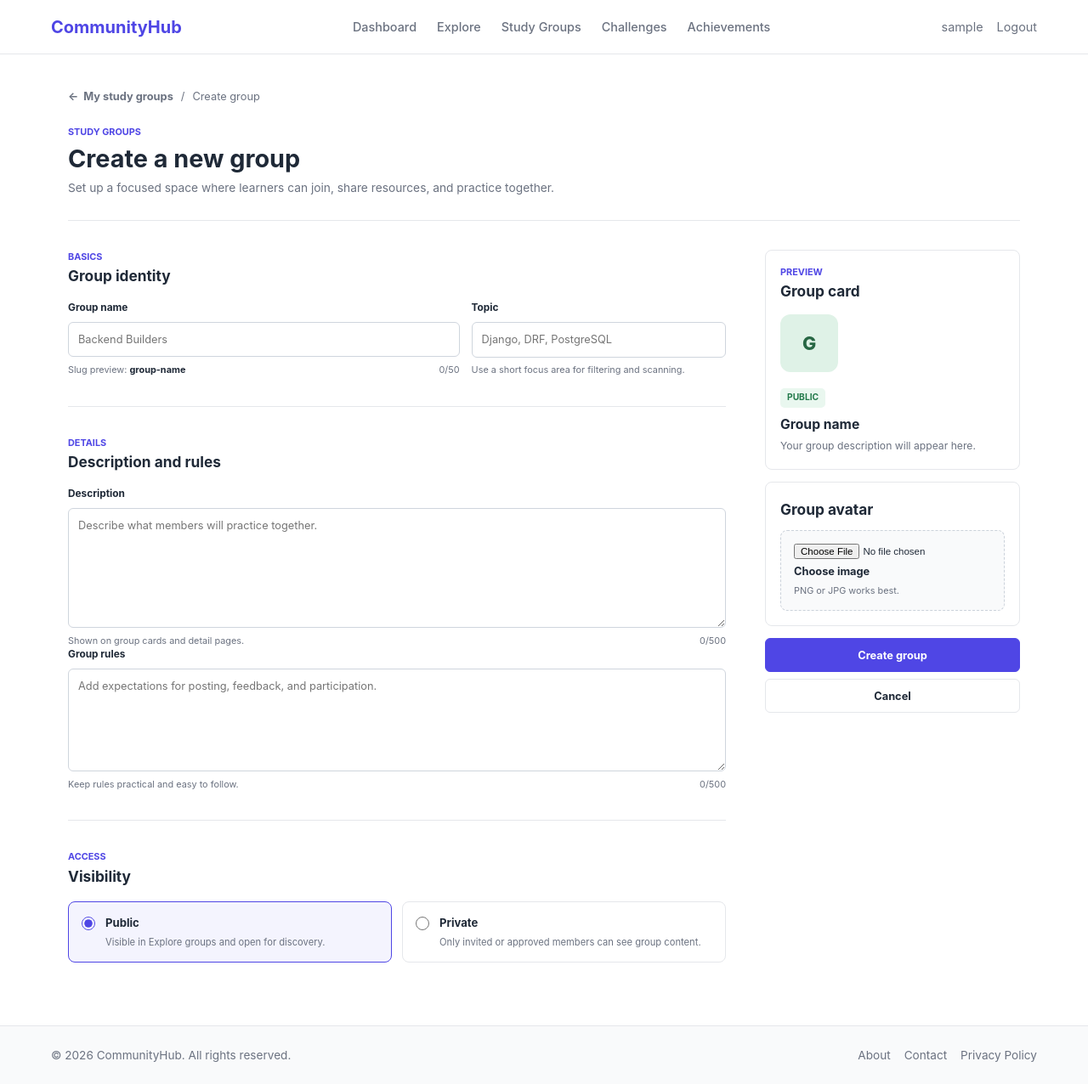
After one commit to arsenibatullin21-web/skillsprint, a Django app: page /groups/create/ in a window 1280 px wide. The commit adds this page. Shown: the whole page at 85% size. Run offline with Django 5.2, Linux system fonts and the light colour scheme; the visitor is signed in with stand-in values (Sample User, id 1).

Commit message:
StudyGroup: group create page logic with new models

```diff
--- a/study_groups/forms.py
+++ b/study_groups/forms.py
@@ -0,0 +1,10 @@
+from django import forms
+
+from study_groups.models import StudyGroup
+
+
+class GroupCreateForm(forms.ModelForm):
+
+    class Meta:
+        model = StudyGroup
+        fields = ['name', 'description', 'visibility', 'avatar', 'rules', 'topic']
--- /dev/null
+++ b/study_groups/static/study_groups/css/group_create.css
@@ -0,0 +1,365 @@
+.group-create-page {
+    max-width: 1120px;
+    margin: 0 auto;
+}
+
+.group-create-breadcrumbs {
+    display: flex;
+    min-width: 0;
+    align-items: center;
+    gap: 9px;
+    margin-bottom: 24px;
+    color: var(--color-text-muted);
+    font-size: 0.8rem;
+}
+
+.group-create-breadcrumbs a {
+    display: inline-flex;
+    align-items: center;
+    gap: 6px;
+    font-weight: 650;
+}
+
+.group-create-breadcrumbs a:hover {
+    color: var(--color-primary);
+}
+
+.group-create-header {
+    padding-bottom: 26px;
+    border-bottom: 1px solid var(--color-border);
+}
+
+.group-create-kicker,
+.section-kicker {
+    color: var(--color-primary);
+    font-size: 0.68rem;
+    font-weight: 750;
+    text-transform: uppercase;
+}
+
+.group-create-header h1 {
+    margin-top: 5px;
+    font-size: 1.8rem;
+    line-height: 1.25;
+    letter-spacing: 0;
+}
+
+.group-create-header p:last-child {
+    max-width: 620px;
+    margin-top: 7px;
+    color: var(--color-text-muted);
+    font-size: 0.86rem;
+    line-height: 1.55;
+}
+
+.group-create-form {
+    display: grid;
+    grid-template-columns: minmax(0, 1fr) 300px;
+    gap: 46px;
+    padding-top: 34px;
+}
+
+.group-form-main {
+    display: grid;
+    min-width: 0;
+    gap: 34px;
+}
+
+.form-section {
+    padding-bottom: 34px;
+    border-bottom: 1px solid var(--color-border);
+}
+
+.form-section:last-child {
+    border-bottom: 0;
+}
+
+.section-heading {
+    margin-bottom: 18px;
+}
+
+.section-heading h2,
+.preview-card h2,
+.upload-card h2 {
+    margin-top: 3px;
+    font-size: 1.08rem;
+    line-height: 1.35;
+    letter-spacing: 0;
+}
+
+.field-grid {
+    display: grid;
+    grid-template-columns: minmax(0, 1fr) minmax(190px, 0.65fr);
+    gap: 14px;
+}
+
+.form-field {
+    display: grid;
+    gap: 7px;
+}
+
+.form-field label {
+    font-size: 0.74rem;
+    font-weight: 700;
+}
+
+.form-field input,
+.form-field textarea {
+    width: 100%;
+    min-width: 0;
+    border: 1px solid #cfd5dd;
+    border-radius: 6px;
+    background: var(--color-bg);
+    color: var(--color-text);
+    font: inherit;
+    font-size: 0.8rem;
+}
+
+.form-field input {
+    min-height: 41px;
+    padding: 9px 11px;
+}
+
+.form-field textarea {
+    resize: vertical;
+    min-height: 120px;
+    padding: 10px 11px;
+    line-height: 1.55;
+}
+
+.form-field input:focus,
+.form-field textarea:focus {
+    outline: 2px solid rgb(79 70 229 / 16%);
+    border-color: var(--color-primary);
+}
+
+.field-helper {
+    display: flex;
+    align-items: center;
+    justify-content: space-between;
+    gap: 12px;
+    color: var(--color-text-muted);
+    font-size: 0.68rem;
+}
+
+.field-helper strong {
+    color: var(--color-text);
+    font-weight: 750;
+}
+
+.field-note {
+    color: var(--color-text-muted);
+    font-size: 0.68rem;
+    line-height: 1.45;
+}
+
+.visibility-options {
+    display: grid;
+    grid-template-columns: repeat(2, minmax(0, 1fr));
+    gap: 12px;
+    padding: 0;
+    border: 0;
+}
+
+.visibility-card {
+    display: grid;
+    grid-template-columns: 18px minmax(0, 1fr);
+    gap: 10px;
+    padding: 15px;
+    border: 1px solid var(--color-border);
+    border-radius: 8px;
+    background: var(--color-bg);
+    cursor: pointer;
+}
+
+.visibility-card:has(input:checked) {
+    border-color: var(--color-primary);
+    background: rgb(79 70 229 / 6%);
+}
+
+.visibility-card input {
+    width: 16px;
+    height: 16px;
+    margin-top: 2px;
+    accent-color: var(--color-primary);
+}
+
+.visibility-card strong,
+.visibility-card small {
+    display: block;
+}
+
+.visibility-card strong {
+    font-size: 0.82rem;
+}
+
+.visibility-card small {
+    margin-top: 4px;
+    color: var(--color-text-muted);
+    font-size: 0.7rem;
+    line-height: 1.45;
+}
+
+.group-form-sidebar {
+    display: grid;
+    align-content: start;
+    gap: 14px;
+}
+
+.preview-card,
+.upload-card {
+    padding: 17px;
+    border: 1px solid var(--color-border);
+    border-radius: 8px;
+    background: var(--color-bg);
+}
+
+.avatar-preview {
+    display: grid;
+    width: 68px;
+    height: 68px;
+    place-items: center;
+    margin-top: 16px;
+    overflow: hidden;
+    border-radius: 12px;
+    background: #dff2e7;
+    color: #276744;
+    font-size: 1.35rem;
+    font-weight: 850;
+    text-transform: uppercase;
+}
+
+.avatar-preview img {
+    width: 100%;
+    height: 100%;
+    object-fit: cover;
+}
+
+.preview-copy {
+    margin-top: 15px;
+}
+
+.visibility-badge {
+    display: inline-flex;
+    min-height: 23px;
+    align-items: center;
+    padding: 3px 8px;
+    border-radius: 5px;
+    background: #e9f7ef;
+    color: #237a4b;
+    font-size: 0.64rem;
+    font-weight: 750;
+    text-transform: uppercase;
+}
+
+.preview-copy h3 {
+    margin-top: 9px;
+    overflow-wrap: anywhere;
+    font-size: 0.98rem;
+    line-height: 1.35;
+    letter-spacing: 0;
+}
+
+.preview-copy p {
+    margin-top: 6px;
+    color: var(--color-text-muted);
+    font-size: 0.76rem;
+    line-height: 1.55;
+}
+
+.avatar-upload {
+    display: grid;
+    gap: 5px;
+    margin-top: 13px;
+    padding: 15px;
+    border: 1px dashed #cbd2da;
+    border-radius: 8px;
+    background: var(--color-bg-alt);
+    cursor: pointer;
+}
+
+.avatar-upload input {
+    width: 100%;
+    font-size: 0.72rem;
+}
+
+.avatar-upload span {
+    font-size: 0.8rem;
+    font-weight: 750;
+}
+
+.avatar-upload small {
+    color: var(--color-text-muted);
+    font-size: 0.68rem;
+}
+
+.form-actions {
+    display: grid;
+    gap: 8px;
+}
+
+.primary-submit,
+.secondary-cancel {
+    display: inline-flex;
+    min-height: 40px;
+    align-items: center;
+    justify-content: center;
+    border-radius: 6px;
+    font: inherit;
+    font-size: 0.8rem;
+    font-weight: 750;
+    cursor: pointer;
+}
+
+.primary-submit {
+    border: 1px solid var(--color-primary);
+    background: var(--color-primary);
+    color: #fff;
+}
+
+.primary-submit:hover {
+    border-color: var(--color-primary-hover);
+    background: var(--color-primary-hover);
+}
+
+.secondary-cancel {
+    border: 1px solid var(--color-border);
+    background: var(--color-bg);
+    color: var(--color-text);
+}
+
+.secondary-cancel:hover {
+    border-color: #c8ced6;
+    background: var(--color-bg-alt);
+}
+
+.sr-only {
+    position: absolute;
+    width: 1px;
+    height: 1px;
+    overflow: hidden;
+    clip: rect(0 0 0 0);
+    white-space: nowrap;
+}
+
+@media (max-width: 860px) {
+    .group-create-form {
+        grid-template-columns: 1fr;
+    }
+
+    .group-form-sidebar {
+        order: -1;
+    }
+}
+
+@media (max-width: 620px) {
+    .field-grid,
+    .visibility-options {
+        grid-template-columns: 1fr;
+    }
+
+    .field-helper {
+        align-items: flex-start;
+        flex-direction: column;
+    }
+}
--- /dev/null
+++ b/study_groups/static/study_groups/js/group_create.js
@@ -0,0 +1,82 @@
+const nameInput = document.querySelector("[data-slug-source]");
+const slugPreview = document.querySelector("#slug-preview");
+const previewName = document.querySelector("[data-preview-name]");
+const previewDescription = document.querySelector("[data-preview-description]");
+const descriptionInput = document.querySelector("#group-description");
+const visibilityInputs = document.querySelectorAll("input[name='visibility']");
+const visibilityBadge = document.querySelector(".visibility-badge");
+const avatarInput = document.querySelector("[data-avatar-input]");
+const avatarPreview = document.querySelector("[data-avatar-preview]");
+const countSources = document.querySelectorAll("[data-count-source]");
+
+function slugify(value) {
+    return value
+        .toLowerCase()
+        .trim()
+        .replace(/[^a-z0-9]+/g, "-")
+        .replace(/^-+|-+$/g, "")
+        .slice(0, 50);
+}
+
+function updateNamePreview() {
+    const name = nameInput.value.trim();
+    const slug = slugify(name) || "group-name";
+
+    slugPreview.textContent = slug;
+    previewName.textContent = name || "Group name";
+    avatarPreview.textContent = name ? name[0] : "G";
+}
+
+function updateDescriptionPreview() {
+    const description = descriptionInput.value.trim();
+    previewDescription.textContent = description || "Your group description will appear here.";
+}
+
+function updateVisibilityPreview() {
+    const selected = document.querySelector("input[name='visibility']:checked");
+
+    if (!selected) {
+        return;
+    }
+
+    visibilityBadge.textContent = selected.value;
+    visibilityBadge.style.background = selected.value === "public" ? "#e9f7ef" : "#f3f4f6";
+    visibilityBadge.style.color = selected.value === "public" ? "#237a4b" : "#737373";
+}
+
+function updateCounter(input) {
+    const target = document.querySelector(input.dataset.countTarget);
+
+    if (!target) {
+        return;
+    }
+
+    target.textContent = `${input.value.length}/${input.maxLength}`;
+}
+
+countSources.forEach((input) => {
+    updateCounter(input);
+    input.addEventListener("input", () => updateCounter(input));
+});
+
+nameInput.addEventListener("input", updateNamePreview);
+descriptionInput.addEventListener("input", updateDescriptionPreview);
+visibilityInputs.forEach((input) => input.addEventListener("change", updateVisibilityPreview));
+
+avatarInput.addEventListener("change", () => {
+    const file = avatarInput.files[0];
+
+    if (!file) {
+        return;
+    }
+
+    const image = document.createElement("img");
+    image.src = URL.createObjectURL(file);
+    image.alt = "";
+
+    avatarPreview.replaceChildren(image);
+});
+
+updateNamePreview();
+updateDescriptionPreview();
+updateVisibilityPreview();
--- /dev/null
+++ b/study_groups/templates/study_groups/group_create.html
@@ -0,0 +1,210 @@
+{% extends "base.html" %}
+{% load static %}
+
+{% block title %}Create study group - CommunityHub{% endblock %}
+
+{% block extra_css %}
+    <link rel="stylesheet" href="{% static 'study_groups/css/group_create.css' %}">
+{% endblock %}
+
+{% block content %}
+<div class="group-create-page">
+    <nav class="group-create-breadcrumbs" aria-label="Breadcrumb">
+        <a href="{% url 'study_groups:my_groups' %}">
+            <span aria-hidden="true">&larr;</span>
+            My study groups
+        </a>
+        <span aria-hidden="true">/</span>
+        <span aria-current="page">Create group</span>
+    </nav>
+
+    <header class="group-create-header">
+        <div>
+            <p class="group-create-kicker">Study groups</p>
+            <h1>Create a new group</h1>
+            <p>Set up a focused space where learners can join, share resources, and practice together.</p>
+        </div>
+    </header>
+
+    <form class="group-create-form" action="" method="post" enctype="multipart/form-data">
+        {% csrf_token %}
+        {% if form.non_field_errors %}
+              <ul class="non-field-errors">
+                    <li>{{ form.non_field_errors }}</li>
+                </ul>
+        {% endif %}
+        <main class="group-form-main">
+            <section class="form-section" aria-labelledby="basics-heading">
+                <div class="section-heading">
+                    <div>
+                        <p class="section-kicker">Basics</p>
+                        <h2 id="basics-heading">Group identity</h2>
+                    </div>
+                </div>
+
+                <div class="field-grid">
+                    <div class="form-field">
+                        <label for="group-name">Group name</label>
+                        <input
+                            id="group-name"
+                            name="{{ form.name.html_name }}"
+                            type="text"
+                            maxlength="50"
+                            placeholder="Backend Builders"
+                            autocomplete="off"
+                            data-slug-source
+                            data-count-source
+                            data-count-target="#name-count"
+                            value="{{ form.name.value|default_if_none:'' }}"
+                        >
+                        <div class="field-helper">
+                            <span>Slug preview: <strong id="slug-preview">group-name</strong></span>
+                            <span id="name-count">0/50</span>
+                        </div>
+                        {% if form.name.errors %}
+                            <span class="field-error">{{ form.name.errors.0 }}</span>
+                        {% endif %}
+                    </div>
+
+                    <div class="form-field">
+                        <label for="group-topic">Topic</label>
+                        <input
+                            id="group-topic"
+                            name="{{ form.topic.html_name }}"
+                            type="text"
+                            placeholder="Django, DRF, PostgreSQL"
+                            autocomplete="off"
+                            value="{{ form.topic.value|default_if_none:'' }}"
+                        >
+                        {% if form.topic.errors %}
+                            <span class="field-error">{{ form.topic.errors.0 }}</span>
+                        {% else %}
+                            <span class="field-note">Use a short focus area for filtering and scanning.</span>
+                        {% endif %}
+                    </div>
+                </div>
+            </section>
+
+            <section class="form-section" aria-labelledby="description-heading">
+                <div class="section-heading">
+                    <div>
+                        <p class="section-kicker">Details</p>
+                        <h2 id="description-heading">Description and rules</h2>
+                    </div>
+                </div>
+
+                <div class="form-field">
+                    <label for="group-description">Description</label>
+                    <textarea
+                        id="group-description"
+                        name="{{ form.description.html_name }}"
+                        maxlength="500"
+                        rows="6"
+                        placeholder="Describe what members will practice together."
+                        data-count-source
+                        data-count-target="#description-count"
+                    >{{ form.description.value|default_if_none:'' }}</textarea>
+
+                    {% if form.description.errors %}
+                    <span class="field-error">{{ form.description.errors.0 }}</span>
+                    {% else %}
+                    <div class="field-helper">
+                        <span>Shown on group cards and detail pages.</span>
+                        <span id="description-count">0/500</span>
+                    </div>
+                    {% endif %}
+                </div>
+
+                <div class="form-field">
+                    <label for="group-rules">Group rules</label>
+                    <textarea
+                        id="group-rules"
+                        name="{{ form.rules.html_name }}"
+                        maxlength="500"
+                        rows="5"
+                        placeholder="Add expectations for posting, feedback, and participation."
+                        data-count-source
+                        data-count-target="#rules-count"
+                    >{{ form.rules.value|default_if_none:'' }}</textarea>
+                    {% if form.rules.errors %}
+                        <span class="field-error">{{ form.rules.errors.0 }}</span>
+                    {% else %}
+                    <div class="field-helper">
+                        <span>Keep rules practical and easy to follow.</span>
+                        <span id="rules-count">0/500</span>
+                    </div>
+                    {% endif %}
+                </div>
+            </section>
+
+            <section class="form-section" aria-labelledby="visibility-heading">
+                <div class="section-heading">
+                    <div>
+                        <p class="section-kicker">Access</p>
+                        <h2 id="visibility-heading">Visibility</h2>
+                    </div>
+                </div>
+
+                <fieldset class="visibility-options">
+                    <legend class="sr-only">Choose group visibility</legend>
+
+                    <label class="visibility-card">
+                        <input type="radio" name="{{ form.visibility.html_name }}" value="public" {% if form.visibility.value == 'public' or not form.visibility.value %}checked{% endif %}>
+                        <span>
+                            <strong>Public</strong>
+                            <small>Visible in Explore groups and open for discovery.</small>
+                        </span>
+                    </label>
+
+                    <label class="visibility-card">
+                        <input type="radio" name="{{ form.visibility.html_name }}" value="private" {% if form.visibility.value == 'private' %}checked{% endif %}>
+                        <span>
+                            <strong>Private</strong>
+                            <small>Only invited or approved members can see group content.</small>
+                        </span>
+                    </label>
+                     {% if form.visibility.errors %}
+                        <span class="field-error">{{ form.visibility.errors.0 }}</span>
+                    {% endif %}
+                </fieldset>
+            </section>
+        </main>
+
+        <aside class="group-form-sidebar">
+            <section class="preview-card" aria-labelledby="preview-heading">
+                <p class="section-kicker">Preview</p>
+                <h2 id="preview-heading">Group card</h2>
+
+                <div class="avatar-preview" data-avatar-preview aria-hidden="true">G</div>
+
+                <div class="preview-copy">
+                    <span class="visibility-badge">Public</span>
+                    <h3 data-preview-name>Group name</h3>
+                    <p data-preview-description>Your group description will appear here.</p>
+                </div>
+            </section>
+
+            <section class="upload-card" aria-labelledby="avatar-heading">
+                <h2 id="avatar-heading">Group avatar</h2>
+                <label class="avatar-upload" for="group-avatar">
+                    <input id="group-avatar" name="{{ form.avatar.html_name }}" type="file" accept="image/*" data-avatar-input>
+                    <span>Choose image</span>
+                    <small>PNG or JPG works best.</small>
+                </label>
+                 {% if form.avatar.errors %}
+                        <span class="field-error">{{ form.avatar.errors.0 }}</span>
+                 {% endif %}
+            </section>
+
+            <div class="form-actions">
+                <button type="submit" class="primary-submit">Create group</button>
+                <a href="{% url 'study_groups:my_groups' %}" class="secondary-cancel">Cancel</a>
+            </div>
+        </aside>
+    </form>
+</div>
+{% endblock %}
+
+{% block extra_js %}
+    <script src="{% static 'study_groups/js/group_create.js' %}"></script>
+{% endblock %}
--- a/study_groups/templates/study_groups/my_groups.html
+++ b/study_groups/templates/study_groups/my_groups.html
@@ -18,7 +18,7 @@
 
         <div class="groups-header-actions">
             <a href="#" class="secondary-group-action">Explore groups</a>
-            <a href="#" class="primary-group-action">
+            <a href="{% url 'study_groups:create' %}" class="primary-group-action">
                 <span aria-hidden="true">+</span>
                 Create group
             </a>
--- a/study_groups/urls.py
+++ b/study_groups/urls.py
@@ -4,5 +4,6 @@ from study_groups import views
 app_name = 'study_groups'
 
 urlpatterns = [
-    path('', views.MyGroupsView.as_view(), name='my_groups')
+    path('', views.MyGroupsView.as_view(), name='my_groups'),
+    path('create/', views.GroupCreateView.as_view(), name='create')
 ]
--- a/study_groups/views.py
+++ b/study_groups/views.py
@@ -1,7 +1,10 @@
 from django.contrib.auth.mixins import LoginRequiredMixin
 from django.shortcuts import render
-from django.views.generic import ListView
+from django.urls import reverse, reverse_lazy
+from django.views.generic import ListView, CreateView
 
+from goals.views import CreateGoalView
+from study_groups.forms import GroupCreateForm
 from study_groups.models import StudyGroup, GroupMembership
 
 
@@ -34,3 +37,23 @@ class MyGroupsView(LoginRequiredMixin, ListView):
         if self.request.headers.get('HX-Request') == 'true':
             return ['study_groups/partial/my_groups_partial.html']
         return ['study_groups/my_groups.html']
+
+class GroupCreateView(LoginRequiredMixin,CreateView):
+    model = StudyGroup
+    template_name = 'study_groups/group_create.html'
+    success_url = reverse_lazy('study_groups:my_groups')
+    form_class = GroupCreateForm
+
+    # def get_success_url(self):
+    #     return reverse('')
+
+    def form_valid(self, form):
+        form.instance.owner = self.request.user
+        response = super().form_valid(form)
+
+        GroupMembership.objects.create(
+            group=self.object,
+            user=self.request.user,
+            role=GroupMembership.Role.OWNER
+        )
+        return response
```
Also changed, not shown: study_groups/models.py (+38 -3 lines), study_groups/migrations/0003_alter_studygroup_topic_grouppost_groupresource.py (added).
